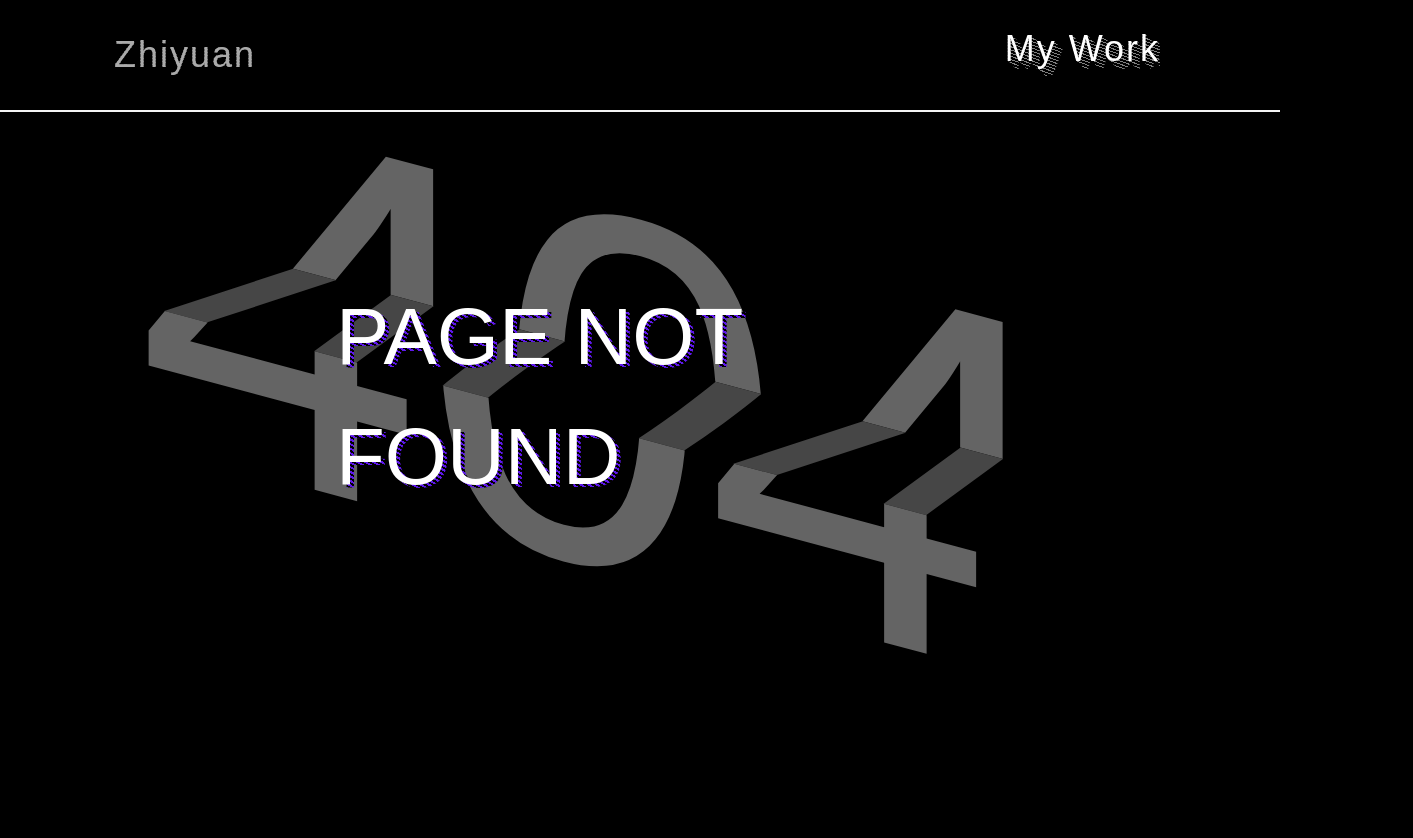
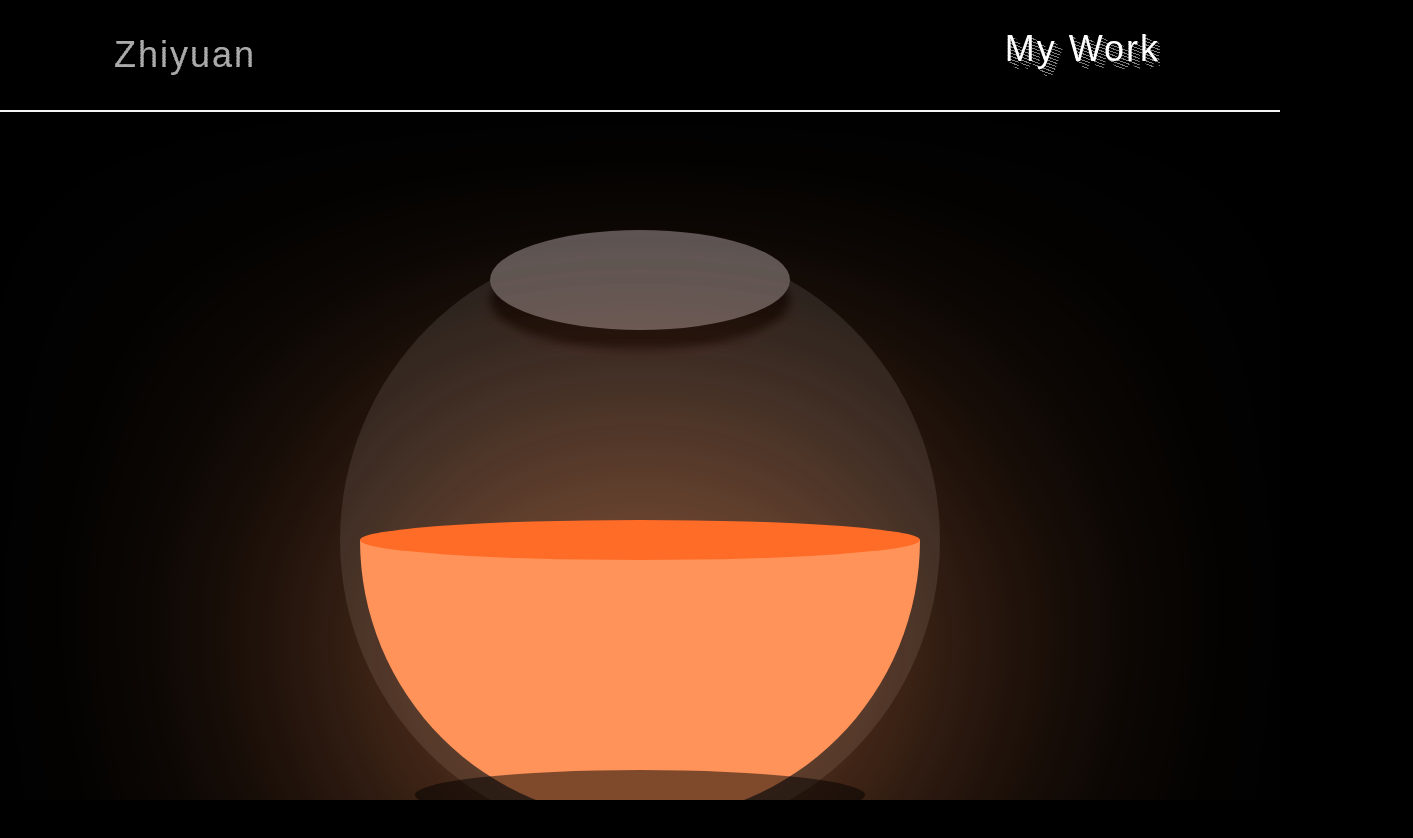
Before and after one commit to ZhiyuanLiu947/lz-web, an Angular app: page /projects/shaking-bottle in a window 1280 px wide. Before the commit this address had no page. Shown: the top 838 px of the page, 1413 px wide, since content can reach past the window. Built offline with nearby package versions, Linux system fonts and the light colour scheme.

Commit message:
Add ui shaking bottle

```diff
--- a/src/app/app-routing.module.ts
+++ b/src/app/app-routing.module.ts
@@ -6,6 +6,7 @@ import { PageNotFoundComponent } from "./page-not-found/page-not-found.component
 import { ProjectListComponent } from "./project-list/project-list.component";
 import { ProjectProjectCodexComponent } from "./project-project-codex/project-project-codex.component";
 import { SequenceMatchingComponent } from "./sequence-matching/sequence-matching.component";
+import { UiShakingBottleComponent } from "./ui-shaking-bottle/ui-shaking-bottle.component";
 
 const routes: Routes = [
     { path: "", redirectTo: "/about", pathMatch: "full" },
@@ -15,6 +16,7 @@ const routes: Routes = [
     { path: "projects/yelp-business-search", component: InProgressPageComponent},
     { path: "projects/go-game-ai", component: InProgressPageComponent},
     { path: "projects/project-codex", component: InProgressPageComponent},
+    { path: "projects/shaking-bottle", component: UiShakingBottleComponent},
     // { path: "projects/sequence-matching", component: SequenceMatchingComponent},
     // { path: "projects/project-codex", component: ProjectProjectCodexComponent},
     { path: "projects/404", component: PageNotFoundComponent},
@@ -33,4 +35,5 @@ export const routingComponents = [
     PageNotFoundComponent,
     InProgressPageComponent,
     SequenceMatchingComponent,
-    ProjectProjectCodexComponent]
+    ProjectProjectCodexComponent,
+    UiShakingBottleComponent]
--- a/src/app/project-list/project-list.component.css
+++ b/src/app/project-list/project-list.component.css
@@ -50,6 +50,7 @@
 
 .project-card{
     max-width: 280px;
+    height: 266px;
     margin-bottom: 24px;
     cursor: pointer;
 }
@@ -69,3 +70,15 @@
     height: 48px;
     overflow: auto;
 }
+
+.project-ui-image{
+    width: 278px;
+    height: 176px;
+    object-fit: contain;
+    background: #000000;
+}
+
+.card-tools-ui{
+    height: 24px;
+    overflow: auto;
+}
--- a/src/app/project-list/project-list.component.html
+++ b/src/app/project-list/project-list.component.html
@@ -78,6 +78,18 @@
                         </div>
                     </div>
 
+                    <div class="col" [hidden]="hiddenTags[3]">
+                        <div class="card text-bg-dark project-card" routerLink="/projects/shaking-bottle">
+                            <img src="../../assets/uiPreview/ui-shaking-bottle.png" class="card-img-top project-ui-image">
+                            <div class="card-body">
+                                <h5 class="card-title">Shaking Water Bottle</h5>
+                                <div class="card-tools-ui">
+                                    <small class="text-muted">UI, HTML, CSS</small>
+                                </div>
+                            </div>
+                        </div>
+                    </div>
+
                 </div>
             </div>
         </div>
--- /dev/null
+++ b/src/app/ui-shaking-bottle/ui-shaking-bottle.component.css
@@ -0,0 +1,98 @@
+.bottle{
+    margin: auto;
+    width: 600px;
+    height: 600px;
+    background: #ffffff1a;
+    border-radius: 50%;
+    position: relative;
+    animation: bottleAnimation linear 3s infinite;
+    transform-origin: bottom center;
+}
+
+@keyframes bottleAnimation{
+    0%{
+        transform: rotate(0);
+    }
+    25%{
+        transform: rotate(15deg);
+    }
+    50%{
+        transform: rotate(0);
+    }
+    75%{
+        transform: rotate(-15deg);
+    }
+    100%{
+        transform: rotate(0);
+        filter: hue-rotate(360deg);
+    }
+}
+
+.bottle::before{
+    display: block;
+    content: "";
+    width: 300px;
+    height: 100px;
+    border-radius: 70%;
+    background: #505250;
+    position: absolute;
+    left: 50%;
+    top: -10px;
+    transform: translate(-50%);
+    box-shadow: 0 20px 10px #000;
+}
+
+.water{
+    background: #41c1fb;
+    position: absolute;
+    left: 20px;
+    top: 50%;
+    right: 20px;
+    bottom: 20px;
+    border-bottom-left-radius: 300px;
+    border-bottom-right-radius: 300px;
+    animation: waterAnimation linear 3s infinite;
+    transform-origin: top center;
+    filter: drop-shadow(0 0 160px #41c1fb);
+}
+
+@keyframes waterAnimation {
+    0%{
+        transform: rotate(0);
+    }
+    25%{
+        transform: rotate(-15deg);
+    }
+    50%{
+        transform: rotate(0);
+    }
+    75%{
+        transform: rotate(15deg);
+    }
+    100%{
+        transform: rotate(0);
+    }
+}
+
+.water::before{
+    display: block;
+    content: "";
+    width: 100%;
+    height: 40px;
+    background: #0da2e7;
+    border-radius: 50%;
+    position: absolute;
+    top: -20px;
+}
+
+.bottle-bottom{
+    margin: auto;
+    position: absolute;
+    left: 50%;
+    top: calc(50% + 370px);
+    width: 450px;
+    height: 50px;
+    background: rgba(0, 0, 0, 0.5);
+    transform: translate(-50%);
+    border-radius: 50%;
+}
--- /dev/null
+++ b/src/app/ui-shaking-bottle/ui-shaking-bottle.component.html
@@ -0,0 +1,8 @@
+<div class="component-header"></div>
+<div class="component-header"></div>
+<div class="container">
+    <div class="bottle">
+        <div class="water"></div>
+    </div>
+    <div class="bottle-bottom"></div>
+</div>
```
Also changed, not shown: src/app/ui-shaking-bottle/ui-shaking-bottle.component.ts (added, +10 -0 lines), src/assets/uiPreview/ui-shaking-bottle.png (added), 1 other file (tests, documents, lock files or other folders).
